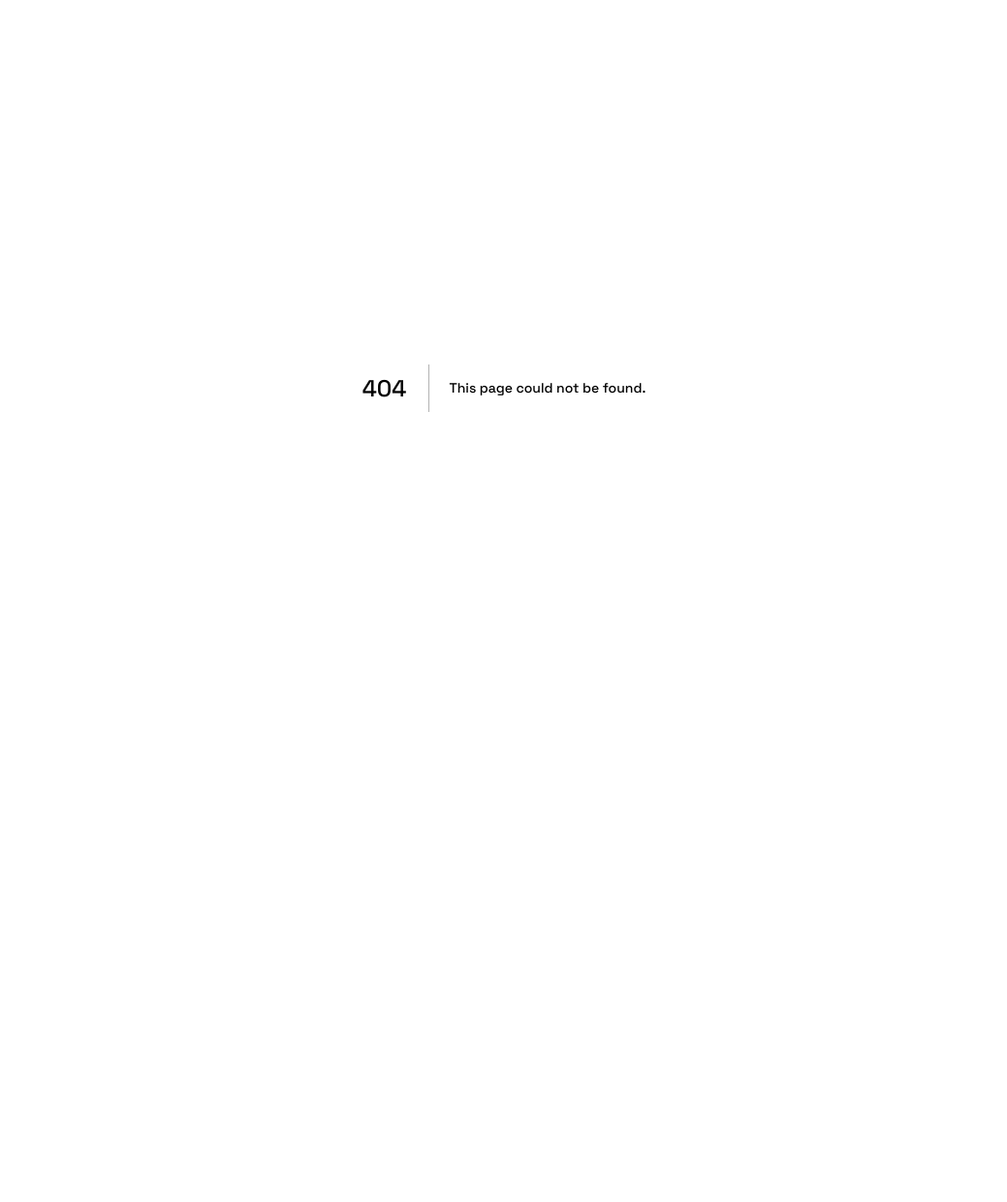
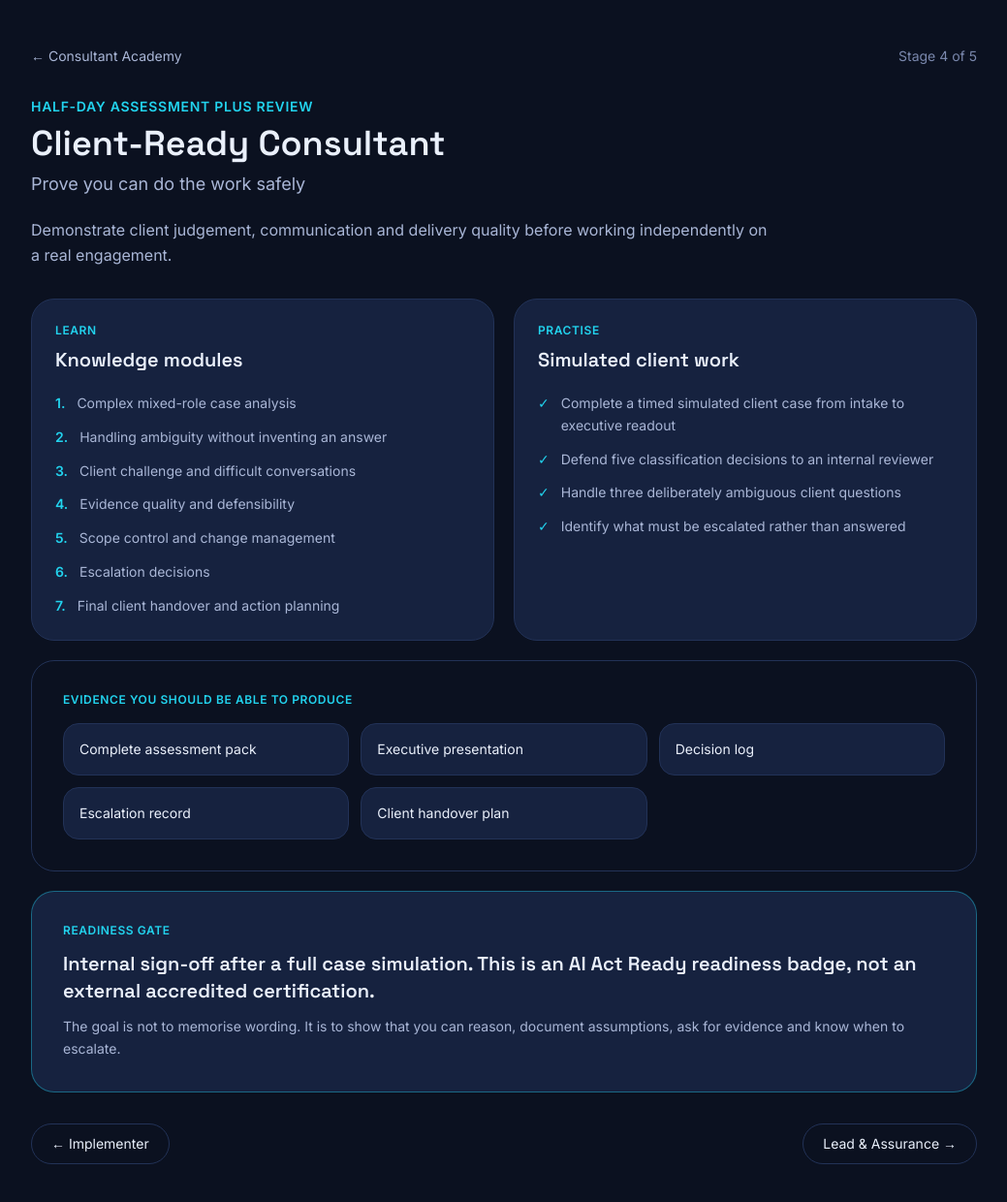
Before and after one commit to AiActReady/mockexam-app, a Next.js app: page /academy/client-ready in a window 1280 px wide. Before the commit this address had no page. Shown: the top 1240 px of the page at 97% size, without its empty margins (120-1159 px from the left). Before the commit the page ends 800 px from the top, so only its background shows below. Built offline with nearby package versions, Linux system fonts and the light colour scheme.

Commit message:
Add consultant academy stage pages

```diff
--- /dev/null
+++ b/src/app/academy/[level]/page.tsx
@@ -0,0 +1,106 @@
+import Link from "next/link";
+import { notFound } from "next/navigation";
+import { ACADEMY_LEVELS } from "@/data/curriculum";
+
+export function generateStaticParams() {
+  return ACADEMY_LEVELS.map((level) => ({ level: level.id }));
+}
+
+export default async function AcademyLevelPage({ params }: { params: Promise<{ level: string }> }) {
+  const { level: levelId } = await params;
+  const level = ACADEMY_LEVELS.find((item) => item.id === levelId);
+
+  if (!level) notFound();
+
+  const currentIndex = ACADEMY_LEVELS.findIndex((item) => item.id === levelId);
+  const previous = currentIndex > 0 ? ACADEMY_LEVELS[currentIndex - 1] : null;
+  const next = currentIndex < ACADEMY_LEVELS.length - 1 ? ACADEMY_LEVELS[currentIndex + 1] : null;
+
+  return (
+    <div className="mx-auto max-w-5xl px-6 py-12">
+      <div className="flex flex-wrap items-center justify-between gap-3">
+        <Link href="/academy" className="text-sm text-[var(--color-text-muted)] hover:text-[var(--color-text)]">
+          ← Consultant Academy
+        </Link>
+        <div className="text-sm text-[var(--color-text-subtle)]">Stage {level.number} of 5</div>
+      </div>
+
+      <header className="mt-8 max-w-3xl">
+        <div className="text-sm font-semibold uppercase tracking-wider text-[var(--color-primary)]">
+          {level.recommendedTime}
+        </div>
+        <h1 className="mt-2 font-display text-4xl font-semibold">{level.title}</h1>
+        <p className="mt-2 text-lg text-[var(--color-text-muted)]">{level.subtitle}</p>
+        <p className="mt-5 leading-relaxed text-[var(--color-text-muted)]">{level.purpose}</p>
+      </header>
+
+      <div className="mt-8 grid gap-5 lg:grid-cols-2">
+        <section className="rounded-3xl border border-[var(--color-border)] bg-[var(--color-surface-raised)] p-6">
+          <div className="text-xs font-semibold uppercase tracking-wider text-[var(--color-primary)]">Learn</div>
+          <h2 className="mt-2 font-display text-xl font-semibold">Knowledge modules</h2>
+          <ol className="mt-5 space-y-3 text-sm leading-relaxed text-[var(--color-text-muted)]">
+            {level.modules.map((module, index) => (
+              <li key={module} className="flex gap-3">
+                <span className="font-semibold text-[var(--color-primary)]">{index + 1}.</span>
+                <span>{module}</span>
+              </li>
+            ))}
+          </ol>
+        </section>
+
+        <section className="rounded-3xl border border-[var(--color-border)] bg-[var(--color-surface-raised)] p-6">
+          <div className="text-xs font-semibold uppercase tracking-wider text-[var(--color-primary)]">Practise</div>
+          <h2 className="mt-2 font-display text-xl font-semibold">Simulated client work</h2>
+          <ul className="mt-5 space-y-3 text-sm leading-relaxed text-[var(--color-text-muted)]">
+            {level.practical.map((item) => (
+              <li key={item} className="flex gap-3">
+                <span className="text-[var(--color-primary)]">✓</span>
+                <span>{item}</span>
+              </li>
+            ))}
+          </ul>
+        </section>
+      </div>
+
+      <section className="mt-5 rounded-3xl border border-[var(--color-border)] p-6 md:p-8">
+        <div className="text-xs font-semibold uppercase tracking-wider text-[var(--color-primary)]">Evidence you should be able to produce</div>
+        <div className="mt-4 grid gap-3 sm:grid-cols-2 lg:grid-cols-3">
+          {level.clientDeliverables.map((item) => (
+            <div key={item} className="rounded-2xl border border-[var(--color-border)] bg-[var(--color-surface-raised)] p-4 text-sm">
+              {item}
+            </div>
+          ))}
+        </div>
+      </section>
+
+      <section className="mt-5 rounded-3xl border border-[var(--color-primary)]/40 bg-[var(--color-surface-raised)] p-6 md:p-8">
+        <div className="text-xs font-semibold uppercase tracking-wider text-[var(--color-primary)]">Readiness gate</div>
+        <p className="mt-3 font-display text-xl font-semibold">{level.gate}</p>
+        <p className="mt-3 text-sm leading-relaxed text-[var(--color-text-muted)]">
+          The goal is not to memorise wording. It is to show that you can reason, document assumptions, ask for evidence and know when to escalate.
+        </p>
+        {level.id === "foundation" && (
+          <Link
+            href="/learn"
+            className="mt-5 inline-flex rounded-full bg-[var(--color-primary)] px-5 py-2.5 text-sm font-medium text-[var(--color-bg)]"
+          >
+            Take the current validated Foundation quiz
+          </Link>
+        )}
+      </section>
+
+      <div className="mt-8 flex flex-wrap items-center justify-between gap-3">
+        {previous ? (
+          <Link href={`/academy/${previous.id}`} className="rounded-full border border-[var(--color-border)] px-5 py-2.5 text-sm">
+            ← {previous.title}
+          </Link>
+        ) : <span />}
+        {next ? (
+          <Link href={`/academy/${next.id}`} className="rounded-full border border-[var(--color-border)] px-5 py-2.5 text-sm">
+            {next.title} →
+          </Link>
+        ) : null}
+      </div>
+    </div>
+  );
+}
```
